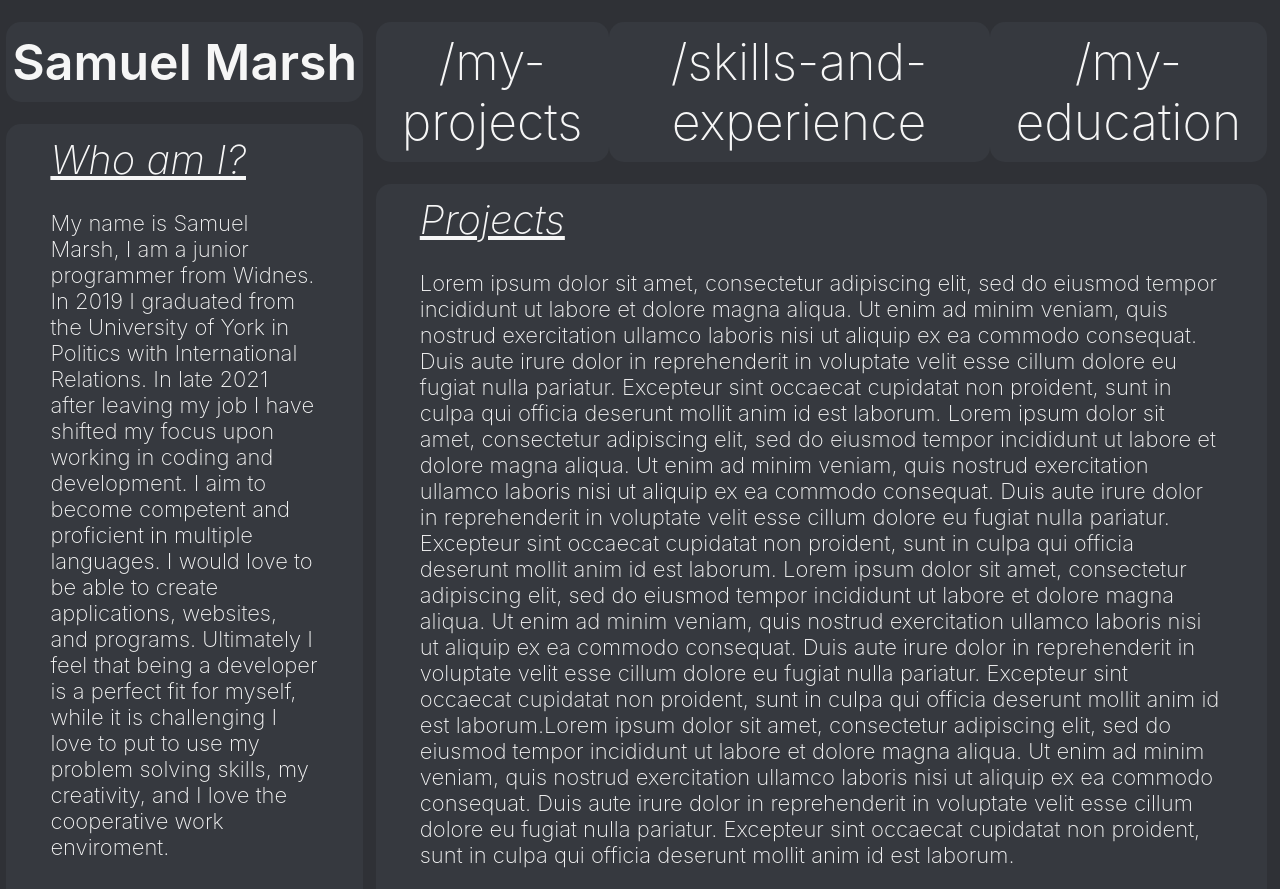
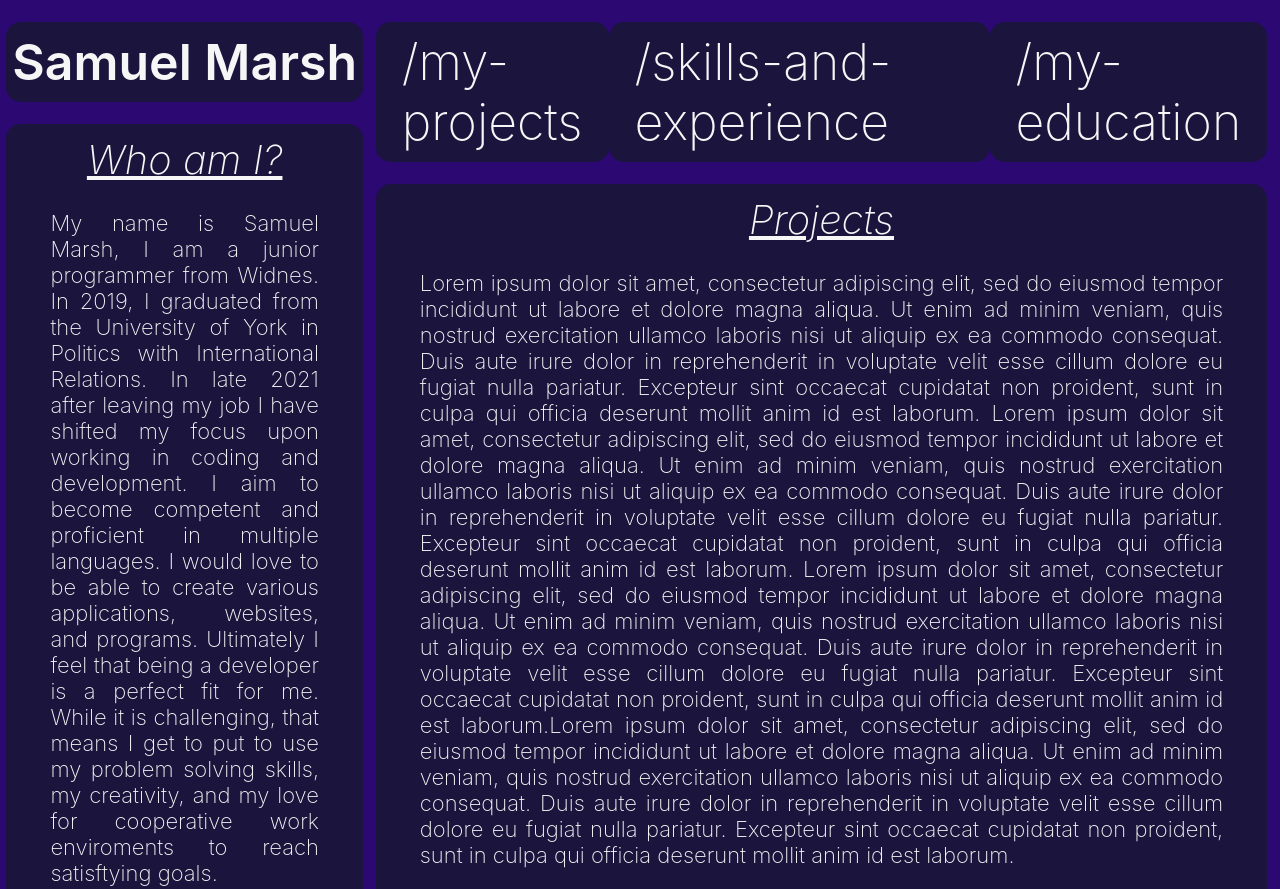
Before and after one commit to SMarsh-git/Samuel-Marsh-Portfolio, a plain HTML site: page index.html in a window 1280 px wide. Shown: the top 889 px of the page. Drawn offline with Linux system fonts and the light colour scheme.

Commit message:
recolour, rewrite, second commit

```diff
--- a/index.html
+++ b/index.html
@@ -15,7 +15,7 @@
         <h3>Who am I?</h3>
         <br>
         <p>
-            My name is Samuel Marsh, I am a junior programmer from Widnes. In 2019 I graduated from the University of York in Politics with International Relations. In late 2021 after leaving my job I have shifted my focus upon working in coding and development. I aim to become competent and proficient in multiple languages. I would love to be able to create applications, websites, and programs. Ultimately I feel that being a developer is a perfect fit for myself, while it is challenging I love to put to use my problem solving skills, my creativity, and I love the cooperative work enviroment.
+            My name is Samuel Marsh, I am a junior programmer from Widnes. In 2019, I graduated from the University of York in Politics with International Relations. In late 2021 after leaving my job I have shifted my focus upon working in coding and development. I aim to become competent and proficient in multiple languages. I would love to be able to create various applications, websites, and programs. Ultimately I feel that being a developer is a perfect fit for me. While it is challenging, that means I get to put to use my problem solving skills, my creativity, and my love for cooperative work enviroments to reach satisftying goals.
         </p>
     </div>
     <div class="sidebar-box">
@@ -51,6 +51,7 @@
         <br>
         <p>
             While I am a junior programmer I do have some skills and experience under my belt. Previous positions I have worked include a short internship with the DWP where I worked in the Job Centre for two weeks, and I worked an admin position for a recruitment agency where I prescreened candidates, gave tours of a dangerous work enviroment, and drug tested job applicants. The relevant skills that I possess include:
+            <br><br>
                 <io>
                     <li>Understanding of various coding languages including; python, JavaScript, HTML, and CSS.</li>
                     <li>Great organisational and timekeeping skills.</li>
@@ -59,10 +60,11 @@
                 </io>
             <br><br>
             In terms of experience I have completed some projects that I am proud of:
-            <io>
-                <li>Myself and a team of three others created a text based adventure game wrote in python, the game had a battle system, various puzzles, and a large branching path with lots of endings. I was responsible for coding large portions of this game, almost all debugging, and creating almost all the ASCII art. </li>
-                <li>I have created a full website on the topic of data corruption of media for artistic purposes. For this website I used HTML which was externally stylised through a CSS style sheet.</li>
-                <li>I have completed lots of smaller programmes in python and JavaScript, for example I have wrote a block of code in python which is able to print prime numbers to the nth number.</li>
+            <br><br>
+                <io>
+                    <li>Myself and a team of three others created a text based adventure game wrote in python, the game had a battle system, various puzzles, and a large branching path with lots of endings. I was responsible for coding large portions of this game, almost all debugging, and creating almost all the ASCII art. </li>
+                    <li>I have created a full website on the topic of data corruption of media for artistic purposes. For this website I used HTML which was externally stylised through a CSS style sheet.</li>
+                    <li>I have completed lots of smaller programmes in python and JavaScript, for example I have wrote a block of code in python which is able to print prime numbers to the nth number.</li>
             </io>
         </p>
         <br><br>
@@ -84,5 +86,18 @@
         <p>Copyright © Samuel Marsh</p>
         <p>Last updated: 24/02/2021</p>
 </footer>
+<!--
+COLOUR PALLETTES
+1
+text rgb(246, 246, 246)
+darker grey used for outside of boxes rgb(47,49,54)
+lighter grey used for box insidessrgb(54, 57, 63)
+footer colour rgb(32, 34, 37)
+2
+text rgb(246, 246, 246)
+darker purple used for outside of boxes rgb(81, 34, 174)
+lighter purple used for inside of boxes rgb(27, 20, 61)
+footer colour rgb(5, 0, 25)
+-->
 </body>
 </html>
--- a/style.css
+++ b/style.css
@@ -5,9 +5,23 @@
     color:rgb(246, 246, 246);
     font-size: 22px;
     font-weight:200;
+    text-align:justify;
 
 }
+/*
+COLOUR PALLETTES
+1
+text rgb(246, 246, 246)
+darker grey used for outside of boxes rgb(47,49,54)
+lighter grey used for box insidessrgb(54, 57, 63)
+footer colour rgb(32, 34, 37)
+2
+text rgb(246, 246, 246)
+darker purple used for outside of boxes rgb(43, 8, 114)
+lighter purple used for inside of boxes rgb(27, 20, 61)
+footer colour rgb(5, 0, 25)
 
+*/
 h1{
     font-size: 50px;
     font-weight: 600;
@@ -16,7 +30,8 @@ h1{
 h3 {
     font-size: 40px;
     font-style: italic;
-    text-decoration:underline
+    text-decoration:underline;
+    text-align:center;
 }
 .content-box {
     display: flex;
@@ -28,13 +43,13 @@ h3 {
 .sidebar {
     display: flex;
     flex-direction: column;
-    background-color: rgb(47,49,54);
+    background-color: rgb(43, 8, 114);
     flex: 40%;
     padding: 0% 1% 1% 0.5%;
 }
 
 .name-box {
-    background-color: rgb(54, 57, 63);
+    background-color: rgb(27, 20, 61);
     display: flex;
     justify-content: center;
     border-radius:15px;
@@ -45,7 +60,7 @@ h3 {
 }
 
 .sidebar-box {
-    background-color: rgb(54, 57, 63);
+    background-color: rgb(27, 20, 61);
     padding: 0.5em 2em 2em 2em;
     border-radius:15px;
     margin-bottom:5%;
@@ -55,12 +70,12 @@ h3 {
     display: flex;
     flex-direction: column;
     flex: 0 100%;
-    background-color: rgb(47,49,54);
+    background-color: rgb(43, 8, 114);
     padding: 0 1% 1em 0;
 }
 
 .nav-bar{
-    background-color: rgb(47,49,54);
+    background-color: rgb(43, 8, 114);
     display: flex;
     justify-content: space-between;
     margin-top: 1em;
@@ -79,7 +94,7 @@ h3 {
     display: flex;
     border-radius:15x;
     cursor: pointer;
-    background-color: rgb(54, 57, 63);
+    background-color: rgb(27, 20, 61);
     border: 0;
     border-radius:15px;
     padding: 10px 26px 10px 26px ;
@@ -90,13 +105,13 @@ h3 {
 .text-body {
     display: flex;
     flex-direction: column;
-    background-color: rgb(54, 57, 63);
+    background-color: rgb(27, 20, 61);
     padding: 0.5em 2em 2em 2em;
     border-radius:15px;
 }
 
 .text-body li{
-    list-style-type: none;
+    list-style-type:square;
 }
 
 .footer{
```
